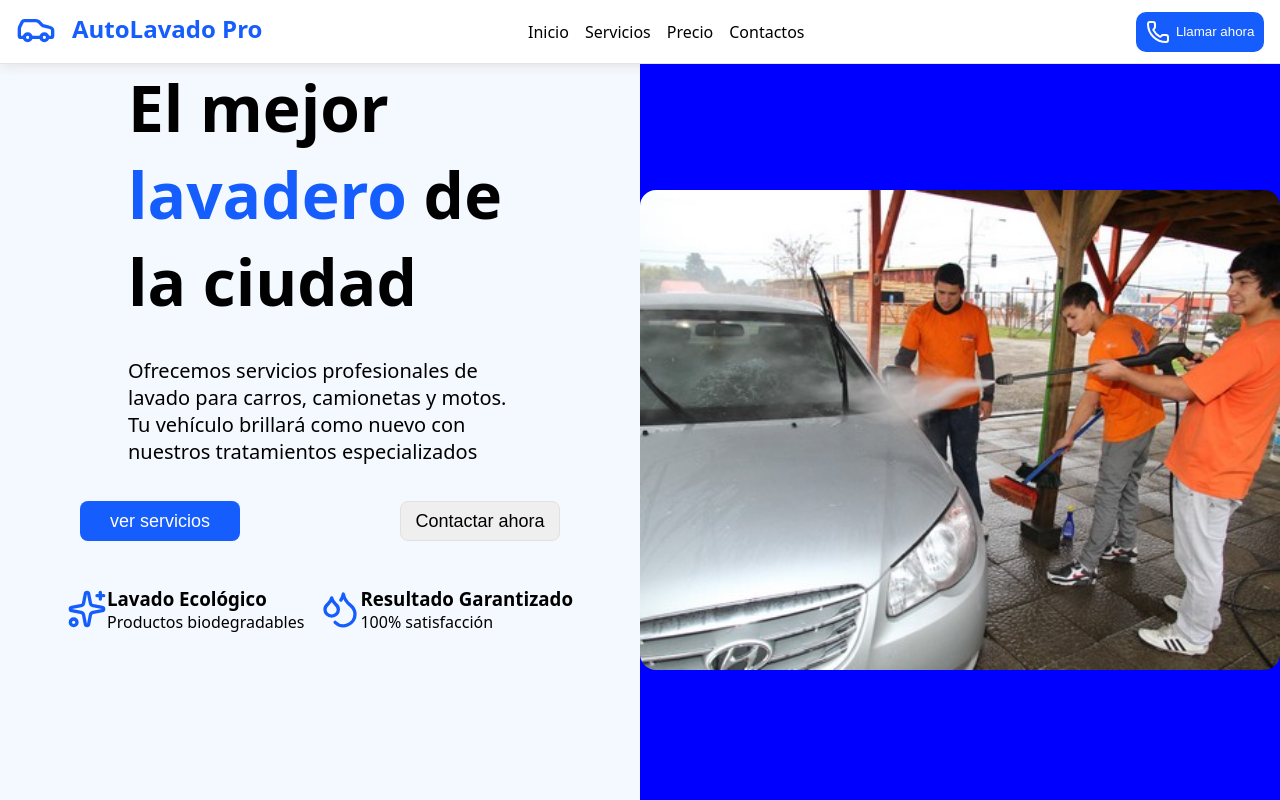
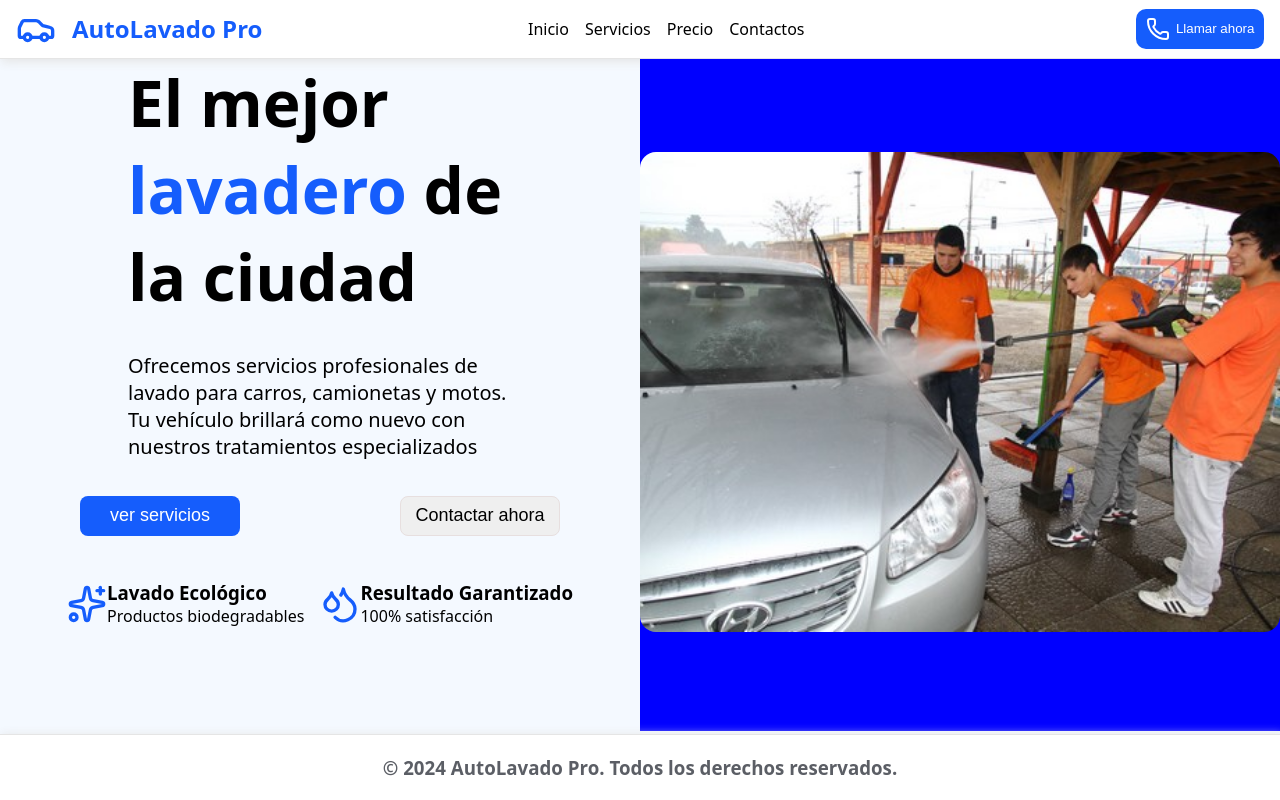
Before and after one commit to ordogens/carWash, a React (Vite) app in the folder lavadero/: page / in a window 1280 px wide. Built offline with nearby package versions, Linux system fonts and the light colour scheme.

Commit message:
creacion del footer

```diff
--- a/lavadero/src/App.css
+++ b/lavadero/src/App.css
@@ -2,4 +2,6 @@
   width: 100vw;
   height: 100vh;
   background-color: #f4f9ff;
+  display: flex;
+  flex-direction: column;
 }
--- a/lavadero/src/App.tsx
+++ b/lavadero/src/App.tsx
@@ -1,6 +1,8 @@
 import './App.css'
 import { Header } from './header/Header'
 import { Main } from './main/Main'
+import { Footer } from './footer/Footer'
+
 
 export const App = () => {
 
@@ -9,6 +11,7 @@ export const App = () => {
     <div className='App'>
      <Header/>
      <Main/>
+     <Footer/>
     </div>
   )
 }
--- /dev/null
+++ b/lavadero/src/footer/Footer.tsx
@@ -0,0 +1,10 @@
+import styles from "./footer.module.css";
+
+export const Footer = () => {
+  return (
+    <div className={styles.footer}>
+        <h3 style={{ color: "#5b5e65" }}>© 2024 AutoLavado Pro. Todos los derechos reservados.</h3>
+
+    </div>
+  )
+}
--- /dev/null
+++ b/lavadero/src/footer/footer.module.css
@@ -0,0 +1,9 @@
+.footer {
+  background-color: white;
+  border-top: 1px solid #e5e5e5;
+  box-shadow: 2px 2px 10px 1px #e5e5e5;
+  height: 9vh;
+  display: flex;
+  justify-content: center;
+  align-items: center;
+}
--- a/lavadero/src/main/main.module.css
+++ b/lavadero/src/main/main.module.css
@@ -5,11 +5,12 @@
 
   & .wash {
     width: 50vw;
-    height: 92vh;
+    height: 84vh;
     display: flex;
     flex-direction: column;
     align-items: center;
     gap: 2rem;
+    /* background-color: red; */
 
     & h1 {
       font-size: 4rem;
@@ -70,7 +71,7 @@
 
   & .car {
     width: 50vw;
-    height: 92vh;
+    height: 84vh;
     background-color: blue;
     display: flex;
     justify-content: center;
```
